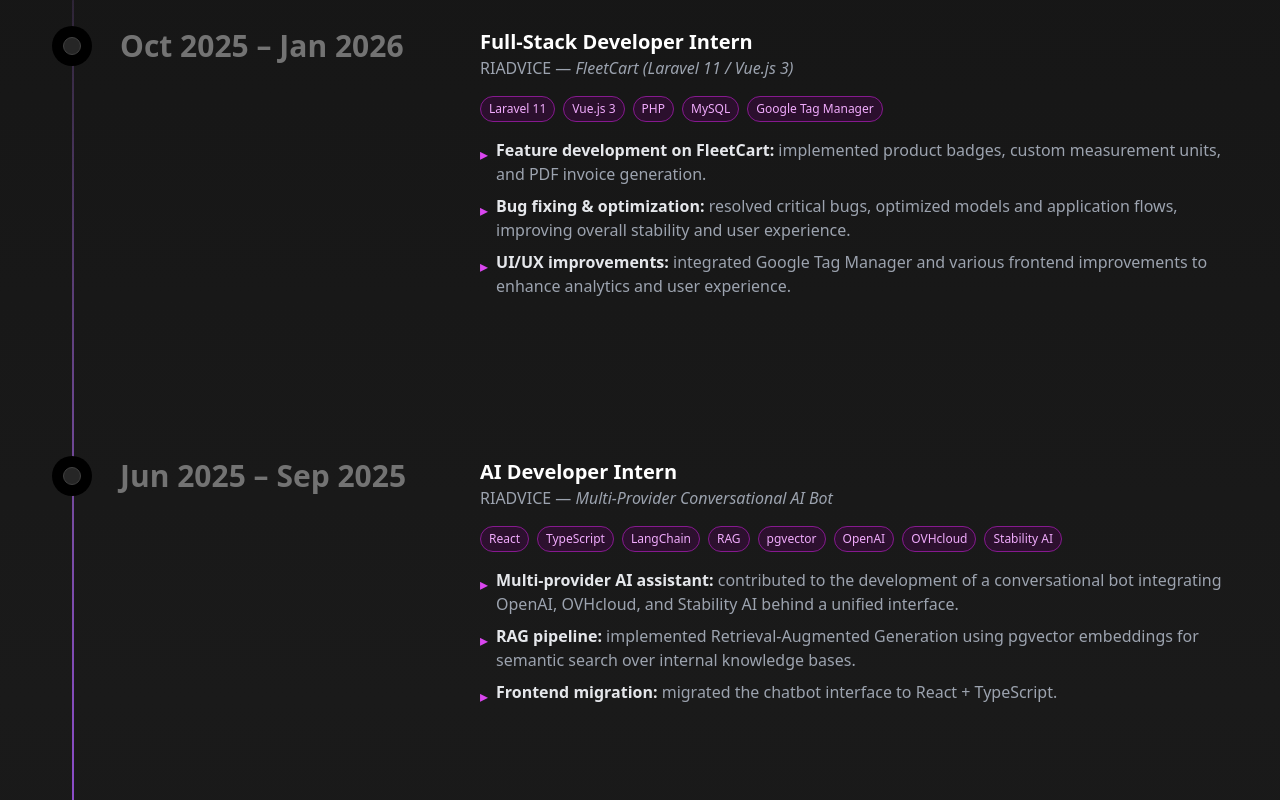
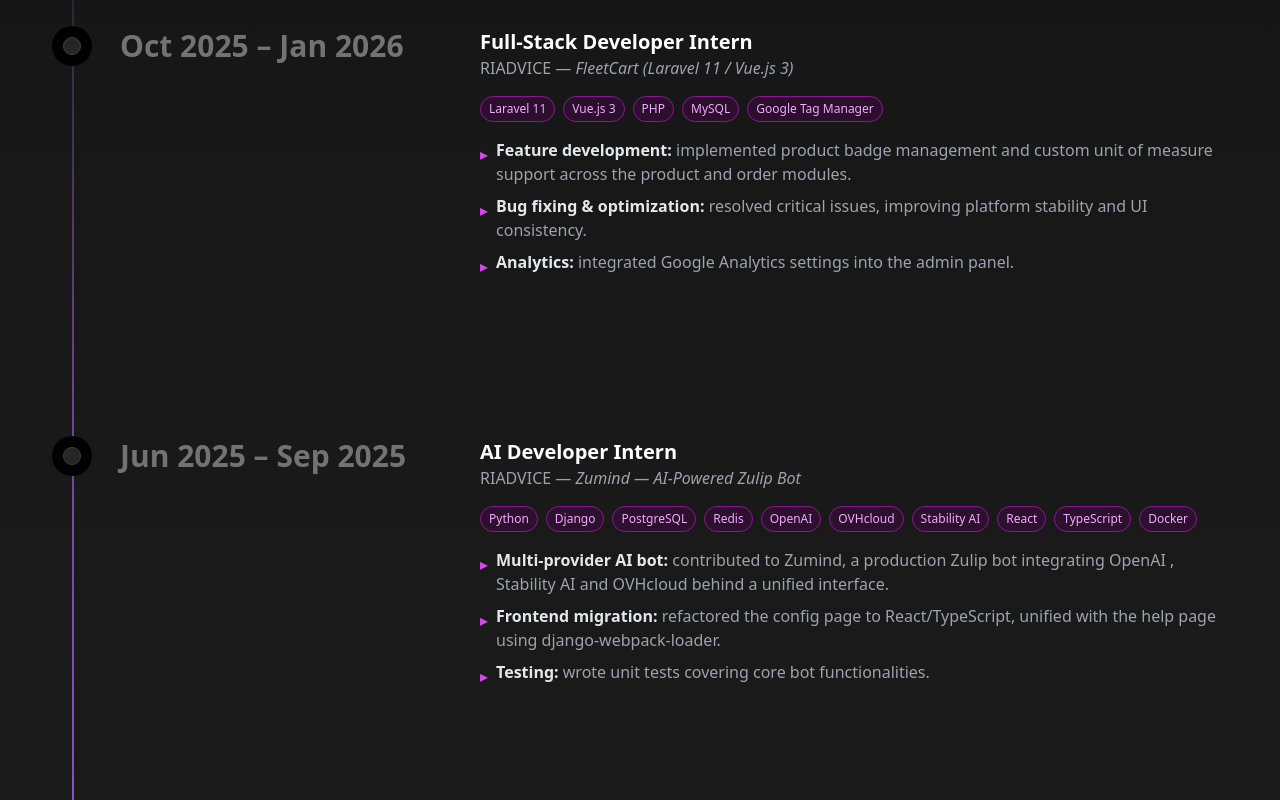
Before and after one commit to SiwarKhalfaoui/portfolio-siwar, a Next.js app: page / in a window 1280 px wide. Shown: the part 2520-3320 px from the top of the page. Built offline with nearby package versions, Linux system fonts and the light colour scheme.

Commit message:
Fix some descriptions

```diff
--- a/src/sections/experience.tsx
+++ b/src/sections/experience.tsx
@@ -10,18 +10,18 @@
     company: "RIADVICE",
     project: "FleetCart (Laravel 11 / Vue.js 3)",
     stack: ["Laravel 11", "Vue.js 3", "PHP", "MySQL", "Google Tag Manager"],
-    bullets: [
+   bullets: [
       {
-        bold: "Feature development on FleetCart:",
-        rest: " implemented product badges, custom measurement units, and PDF invoice generation.",
+        bold: "Feature development:",
+        rest: " implemented product badge management and custom unit of measure support across the product and order modules.",
       },
       {
         bold: "Bug fixing & optimization:",
-        rest: " resolved critical bugs, optimized models and application flows, improving overall stability and user experience.",
+        rest: " resolved critical issues, improving platform stability and UI consistency.",
       },
       {
-        bold: "UI/UX improvements:",
-        rest: " integrated Google Tag Manager and various frontend improvements to enhance analytics and user experience.",
+        bold: "Analytics:",
+        rest: " integrated Google Analytics settings into the admin panel.",
       },
     ],
   },
@@ -29,29 +29,20 @@
     date: "Jun 2025 – Sep 2025",
     title: "AI Developer Intern",
     company: "RIADVICE",
-    project: "Multi-Provider Conversational AI Bot",
-    stack: [
-      "React",
-      "TypeScript",
-      "LangChain",
-      "RAG",
-      "pgvector",
-      "OpenAI",
-      "OVHcloud",
-      "Stability AI",
-    ],
+    project: "Zumind — AI-Powered Zulip Bot",
+    stack: ["Python", "Django", "PostgreSQL", "Redis", "OpenAI", "OVHcloud", "Stability AI" , "React", "TypeScript", "Docker"],
     bullets: [
       {
-        bold: "Multi-provider AI assistant:",
-        rest: " contributed to the development of a conversational bot integrating OpenAI, OVHcloud, and Stability AI behind a unified interface.",
-      },
-      {
-        bold: "RAG pipeline:",
-        rest: " implemented Retrieval-Augmented Generation using pgvector embeddings for semantic search over internal knowledge bases.",
+        bold: "Multi-provider AI bot:",
+        rest: " contributed to Zumind, a production Zulip bot integrating OpenAI , Stability AI and OVHcloud behind a unified interface.",
       },
       {
         bold: "Frontend migration:",
-        rest: " migrated the chatbot interface to React + TypeScript.",
+        rest: " refactored the config page to React/TypeScript, unified with the help page using django-webpack-loader.",
+      },
+      {
+        bold: "Testing:",
+        rest: " wrote unit tests covering core bot functionalities.",
       },
     ],
   },
--- a/src/sections/project.tsx
+++ b/src/sections/project.tsx
@@ -12,20 +12,20 @@
     stack: ["Node.js", "Express", "React", "React Flow", "Chakra UI", "PostgreSQL", "Docker", "MQTT", "ThingsBoard", "Toxiproxy"],
     github: "https://github.com/SiwarKhalfaoui/pfe_project",
   },
-  {
+{
     title: "FleetCart — E-Commerce Platform",
     type: "Internship — RIADVICE",
     description:
-      "Contributed to FleetCart, a production Laravel + Vue.js e-commerce platform. Implemented product badges, custom measurement units, and PDF invoice generation. Fixed critical bugs, optimized models and flows, and integrated Google Tag Manager for improved analytics and UX.",
-    stack: ["Laravel 11", "Vue.js 3", "PHP", "MySQL", "Google Tag Manager"],
+      "Contributed to FleetCart, a production Laravel + Vue.js e-commerce platform. Delivered new features including product badge management and custom unit of measure support, resolved critical bugs, and integrated Google Analytics into the admin panel.",
+    stack: ["Laravel 11", "Vue.js 3", "PHP", "MySQL", "Google Analytics"],
     github: null,
   },
   {
-    title: "Multi-Provider AI Conversational Bot",
+    title: "Zumind — AI-Powered Zulip Bot",
     type: "Internship — RIADVICE",
     description:
-      "Production AI assistant supporting multiple LLM providers (OpenAI, OVHcloud, Stability AI) behind a unified interface. Built a RAG pipeline using LangChain and pgvector for semantic search over internal knowledge bases. Migrated the UI to React + TypeScript.",
-    stack: ["React", "TypeScript", "LangChain", "RAG", "pgvector", "OpenAI", "OVHcloud", "Stability AI"],
+      "Contributed to Zumind, a production AI bot for Zulip integrating multiple LLM providers (OpenAI, OVHcloud , Stability AI) behind a unified interface. Built with Python/Django, PostgreSQL, and Redis. Migrated the frontend config page from HTML/JS to React/TypeScript using django-webpack-loader. Wrote unit tests covering core bot functionalities.",
+    stack: ["Python", "Django", "PostgreSQL", "Redis","RAG", "pgvector",  "OpenAI", "OVHcloud", "Stability AI" , "React", "TypeScript", "Docker"],
     github: null,
   },
   {
```
